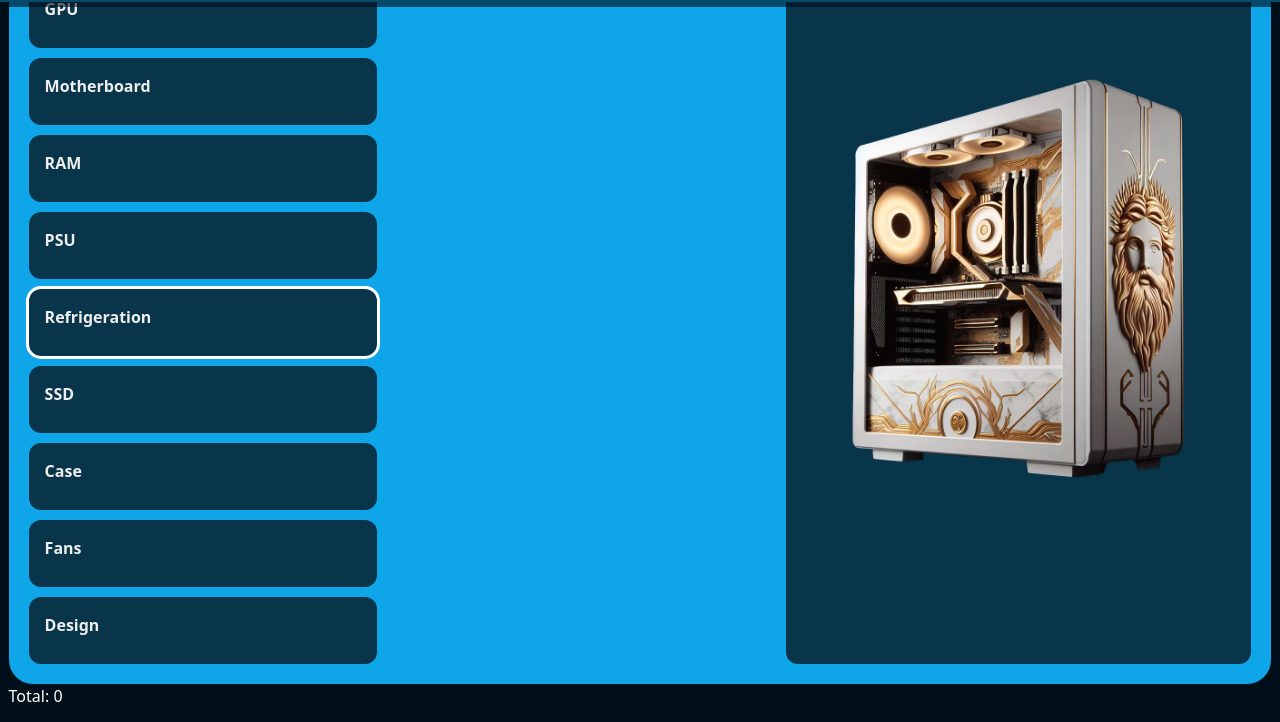
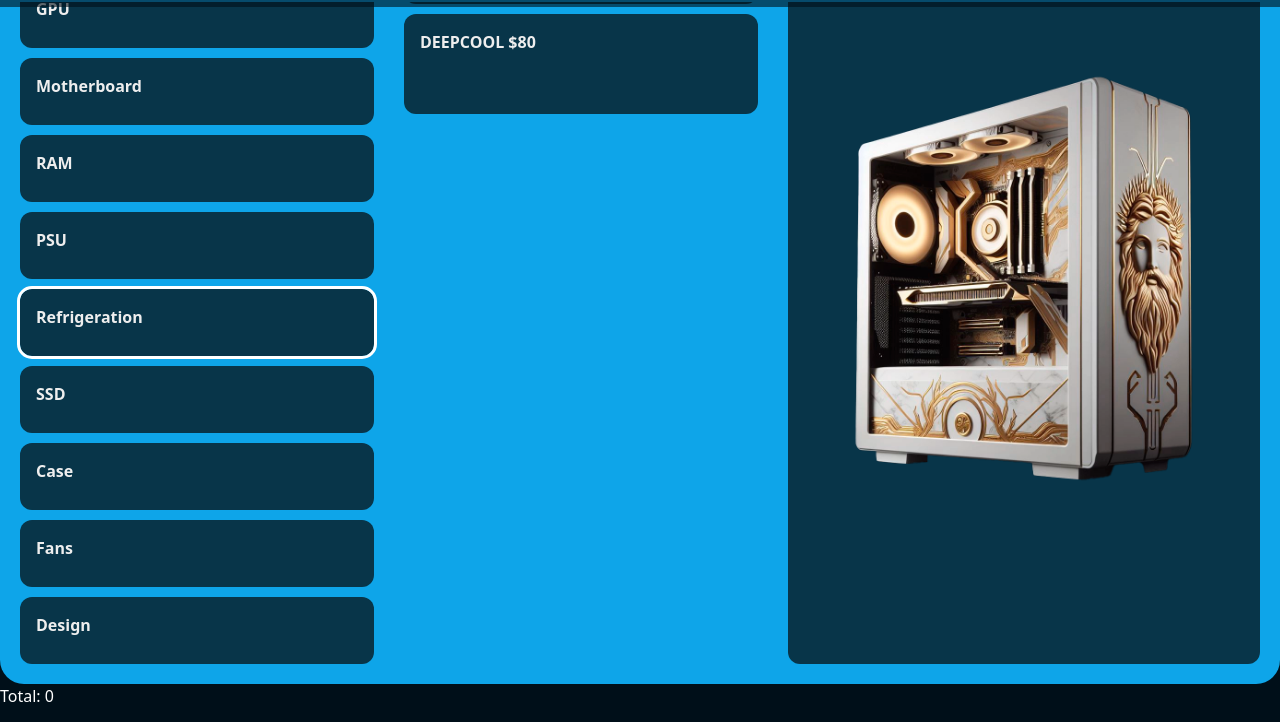
Before and after one commit to FMachado8599/Aetherium, a plain HTML site: page index.html in a window 1280 px wide. Both pictures are taken after a click on the item "Refrigeration". Shown: the part 2323-3045 px from the top of the page. Drawn offline with nearby package versions, Linux system fonts and the light colour scheme.

Commit message:
arreglado clear de carrito, clear de clase active y guardado

```diff
--- a/index.html
+++ b/index.html
@@ -196,6 +196,7 @@
           Total: 0
         </div>
         <button class="buttonGral" onclick="saveBuild()">Guardar</button>
+        <button class="buttonGral" onclick="removeBuild()">Vaciar</button>
       </section>
     </main>
     <footer>
--- a/js/prueba.js
+++ b/js/prueba.js
@@ -7,16 +7,28 @@ const productos = [
     {nombre:'nvidia' , id:'0201' , precio: 450, categoria:'gpu'},
     {nombre:'amd' , id:'0202' , precio: 440, categoria:'gpu'},
     {nombre:'asus' , id:'0301' , precio: 450, categoria:'motherboard'},
-    {nombre:'gigabyte' , id:'0301' , precio: 440, categoria:'motherboard'},
+    {nombre:'gigabyte' , id:'0302' , precio: 440, categoria:'motherboard'},
     {nombre:'16' , id:'0401' , precio: 50, categoria:'ram'},
     {nombre:'32' , id:'0402' , precio: 80, categoria:'ram'},
-    {nombre:'64' , id:'0403' , precio: 80, categoria:'ram'}
+    {nombre:'64' , id:'0403' , precio: 80, categoria:'ram'},
+    {nombre:'evga' , id:'0501' , precio: 45, categoria:'psu'},
+    {nombre:'seasonic' , id:'0502' , precio: 49, categoria:'psu'},
+    {nombre:'asus' , id:'0601' , precio: 100, categoria:'cooler'},
+    {nombre:'deepcool' , id:'0602' , precio: 80, categoria:'cooler'},
+    {nombre:'corsair' , id:'0701' , precio: 180, categoria:'ssd'},
+    {nombre:'western digital' , id:'0702' , precio: 90, categoria:'ssd'},
+    {nombre:'corsair' , id:'0801' , precio: 150, categoria:'case'},
+    {nombre:'thermaltake' , id:'0802' , precio: 150, categoria:'case'},
+    {nombre:'lianli' , id:'0901' , precio: 12, categoria:'fan'},
+    {nombre:'noctua' , id:'0902' , precio: 120, categoria:'fan'},
+    {nombre:'zeus' , id:'1001' , precio: 300, categoria:'design'},
+    {nombre:'thor' , id:'1002' , precio: 300, categoria:'design'}
 ]
 
 let finalDecision = [];
 const carritoStorage = JSON.parse(localStorage.getItem("carrito"));
 if(carritoStorage) {
-  finalDecision = carritoStorage;
+    finalDecision = carritoStorage;
 }
 calcularSuma();
 function calcularSuma(){
@@ -28,19 +40,31 @@ function calcularSuma(){
     sumaTotal.innerHTML = 'Total: ' + sumaProductos;
     sumaTotal.style.display = 'flex';
 }
-
-function marcarActiveElement(){
+function desmarcarActive(){
+    const listaProductos = document.getElementById("objetos").childNodes
+    if(listaProductos) {
+    listaProductos.forEach( (prod) => {
+        let child = document.getElementById(prod.id)
+        if (child) {
+        child.classList.remove("activeItem")
+    }
+    })
+    }
+}
+function marcarActive(){
     if(categoriaSeleccionada){
     const productoElegido = finalDecision.find((prod) => prod.categoria == categoriaSeleccionada);
-    // if(categoriaSeleccionada){
-    //     document.querySelector("#" + productoElegido.id).classList.remove("activeItem");
-    // }
-
-    document.getElementById(productoElegido.id).classList.add("activeItem");
-    }
+    desmarcarActive()
+    if (productoElegido){
+        document.getElementById(productoElegido.id).classList.add("activeItem");
+        }
 }
 
-marcarActiveElement();
+}
+
+
+
+marcarActive();
 
 function setItem(itemInput){
     const productSort = productos.find((prod) => prod.nombre == itemInput && prod.categoria == categoriaSeleccionada);
@@ -54,7 +78,7 @@ function setItem(itemInput){
 
     calcularSuma()
 
-    marcarActiveElement();
+    marcarActive();
 
     console.log(finalDecision);
 };
@@ -63,6 +87,7 @@ function setCategoria(catInput){
     if(categoriaSeleccionada){
         document.querySelector("#" + categoriaSeleccionada).classList.remove("activeItem");
     }
+
     categoriaSeleccionada = catInput;
     document.querySelector('#' + catInput).classList.add("activeItem");
     const productosFiltrados = productos.filter((prod) => prod.categoria == catInput);
@@ -76,6 +101,7 @@ function setCategoria(catInput){
         thing.onclick = () => { setItem(productosFiltrados[i].nombre); }
         items.append(thing);
     };
+    marcarActive();
 };
 
 function saveBuild(){
@@ -85,3 +111,11 @@ function saveBuild(){
     localStorage.setItem("carrito",JSON.stringify(finalDecision));
     console.log(JSON.stringify(finalDecision))
 }
+function removeBuild(){
+    while (finalDecision.length > 0) {
+        finalDecision.pop();
+    }
+    localStorage.removeItem("carrito")
+    desmarcarActive();
+    calcularSuma()
+}
```
